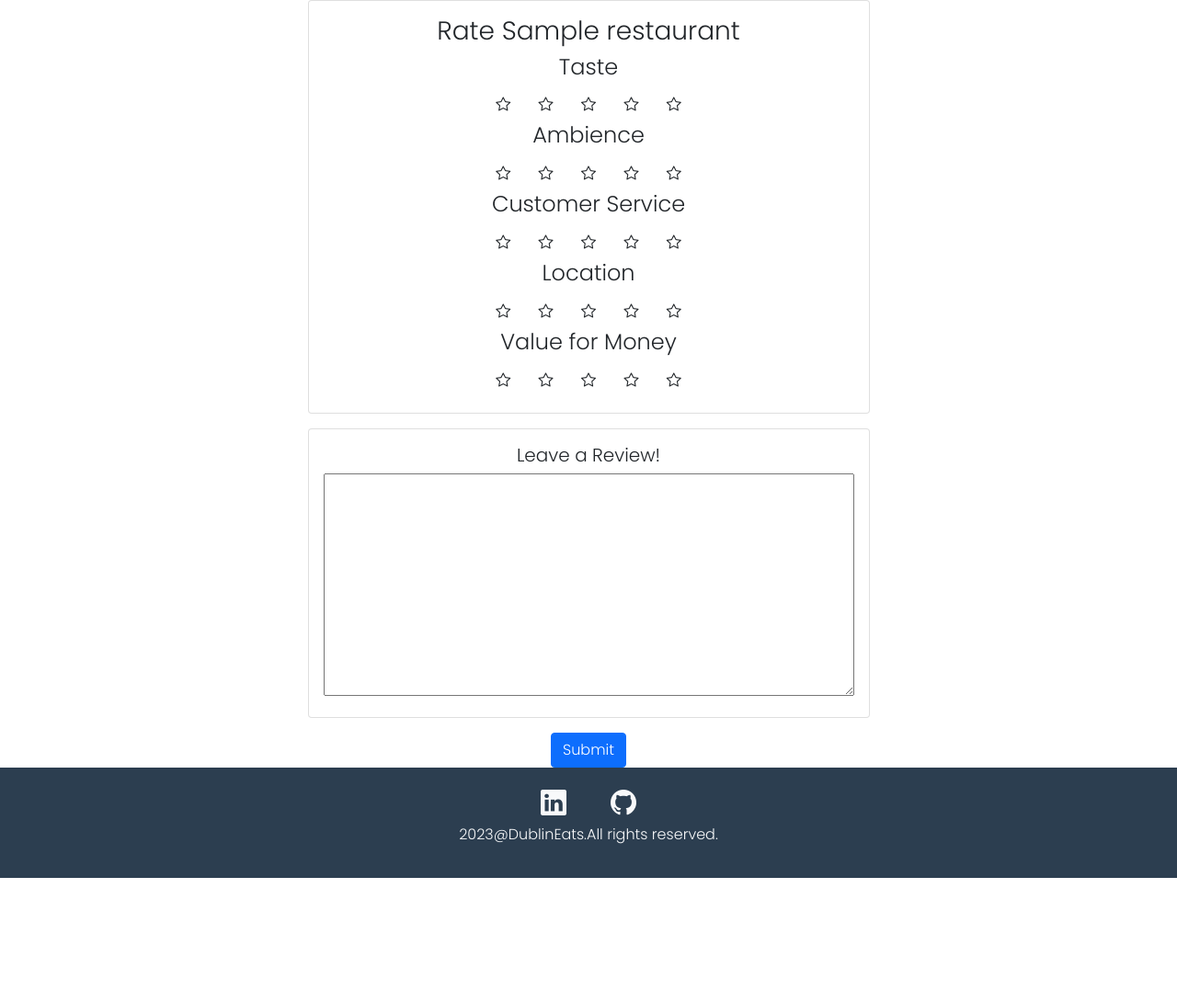
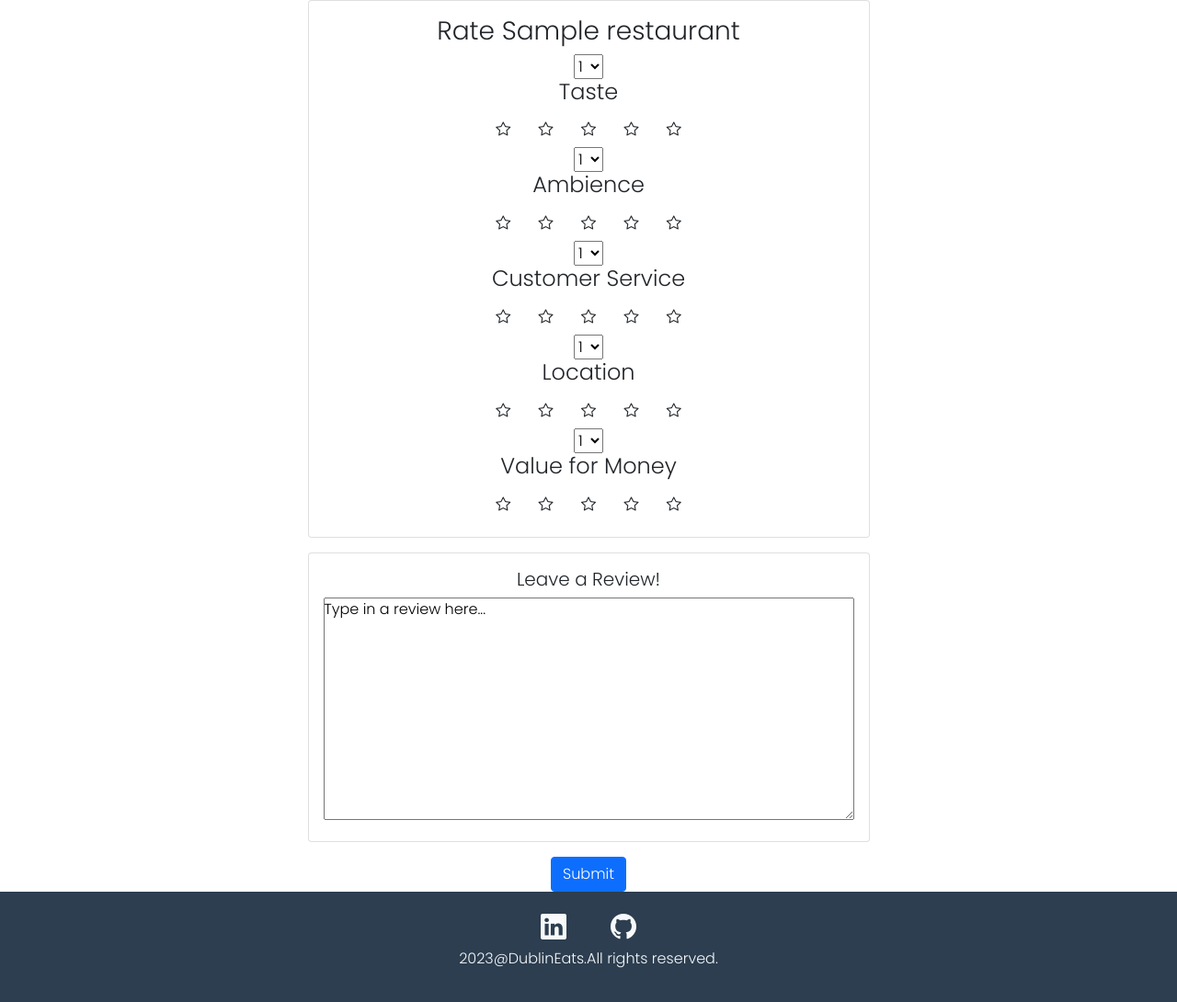
Before and after one commit to SooryaGeorge7/DublinEats, a Django app: page /review/review/1/ in a window 1280 px wide. Shown: the part 96-1186 px from the top of the page at 92% size. Before the commit the page ends 1051 px from the top, so only its background shows below. Run offline with Django 3.2, Linux system fonts and the light colour scheme; a user stored in the database is signed in; tables that the repository leaves empty hold one stand-in row (values such as "Sample post").

Commit message:
Updated review.views, deleted comment form

```diff
--- a/review/admin.py
+++ b/review/admin.py
@@ -1,6 +1,6 @@
 from django.contrib import admin
-from .models import Restaurant, Reviews, Comment
+from .models import Restaurant, Review
 
 admin.site.register(Restaurant)
-admin.site.register(Reviews)
-admin.site.register(Comment)
+admin.site.register(Review)
+# admin.site.register(Comment)
--- a/review/forms.py
+++ b/review/forms.py
@@ -1,13 +1,13 @@
 from django import forms
-from review.models import Reviews, Comment
+from review.models import Review
 
 
 class RatingForm(forms.ModelForm):
     class Meta:
-        model = Reviews
-        fields = ['taste', 'ambience', 'customer_service', 'value_for_money', 'location']
+        model = Review
+        fields = ['taste', 'ambience', 'customer_service', 'value_for_money', 'location', 'comment_text']
 
-class CommentForm(forms.ModelForm):
-    class Meta:
-        model = Comment
-        fields = ['comment_text']
+# class CommentForm(forms.ModelForm):
+#     class Meta:
+#         model = Comment
+#         fields = ['comment_text']
--- a/review/models.py
+++ b/review/models.py
@@ -13,7 +13,7 @@ class Restaurant(models.Model):
     def __str__(self):
         return self.name
 
-class Reviews(models.Model):
+class Review(models.Model):
     user = models.ForeignKey(User, on_delete=models.CASCADE)
     restaurant = models.ForeignKey(Restaurant, on_delete=models.CASCADE)
     created_on = models.DateTimeField(
@@ -33,15 +33,18 @@ class Reviews(models.Model):
     customer_service = models.IntegerField(choices=Rating, default=0)
     location = models.IntegerField(choices=Rating, default=0)
     value_for_money = models.IntegerField(choices=Rating, default=0)
+    comment_text = models.TextField(null=False,
+        blank=False,
+        default="Type in a review here...",)
 
     def __str__(self):
-        return f"{self.restaurant.name} - {self.user.username}'s "
+        return f"{self.user.username}'s review of {self.restaurant.name}"
 
-class Comment(models.Model):
-    restaurant = models.ForeignKey(Restaurant, on_delete=models.CASCADE)
-    user = models.ForeignKey(User, on_delete=models.CASCADE)
-    comment_text = models.TextField()
-    created_at = models.DateTimeField(auto_now_add=True)
+# class Comment(models.Model):
+#     restaurant = models.ForeignKey(Restaurant, on_delete=models.CASCADE)
+#     user = models.ForeignKey(User, on_delete=models.CASCADE)
+#     comment_text = models.TextField()
+#     created_at = models.DateTimeField(auto_now_add=True)
 
-    def __str__(self):
-        return f"{self.restaurant.name} - {self.user.username}'s Comment"
+#     def __str__(self):
+#         return f"{self.restaurant.name} - {self.user.username}'s Comment"
--- a/review/templates/review/review_page.html
+++ b/review/templates/review/review_page.html
@@ -2,7 +2,7 @@
 {% load static %}
 {% block content %}
 <section class="d-flex justify-content-center align-items-center">
-    <form method="POST" class="reviewform text-center">
+    <form method="POST" class="reviewform text-center" enctype="multipart/form-data">
         {% csrf_token %}
 
         <!-- Rating Form -->
@@ -11,7 +11,7 @@
                 <h3 class="card-title">Rate {{ restaurant.name }}</h3>
 
                 <!-- Taste Rating -->
-                <div class="rating taste">
+                <div class="rating taste">{{rating_form.taste}}
                     <!-- Taste Rating -->
                     <h4>Taste</h4>
                     <button type="button" class="btn"><i class="bi bi-star" id="first"></i></button>
@@ -20,7 +20,7 @@
                     <button type="button" class="btn"><i class="bi bi-star" id="fourth"></i></button>
                     <button type="button" class="btn"><i class="bi bi-star" id="fifth"></i></button>
                 </div>
-                <div class="rating ambience">
+                <div class="rating ambience">{{rating_form.ambience}}
                     <!-- Taste Rating -->
                     <h4>Ambience</h4>
                     <button type="button" class="btn"><i class="bi bi-star" id="first"></i></button>
@@ -29,7 +29,7 @@
                     <button type="button" class="btn"><i class="bi bi-star" id="fourth"></i></button>
                     <button type="button" class="btn"><i class="bi bi-star" id="fifth"></i></button>
                 </div>
-                <div class="rating customer_service">
+                <div class="rating customer_service">{{rating_form.customer_service}}
                     <!-- Taste Rating -->
                     <h4>Customer Service</h4>
                     <button type="button" class="btn"><i class="bi bi-star" id="first"></i></button>
@@ -38,7 +38,7 @@
                     <button type="button" class="btn"><i class="bi bi-star" id="fourth"></i></button>
                     <button type="button" class="btn"><i class="bi bi-star" id="fifth"></i></button>
                 </div>
-                <div class="rating location">
+                <div class="rating location">{{rating_form.location}}
                     <!-- Taste Rating -->
                     <h4>Location</h4>
                     <button type="button" class="btn"><i class="bi bi-star" id="first"></i></button>
@@ -47,7 +47,7 @@
                     <button type="button" class="btn"><i class="bi bi-star" id="fourth"></i></button>
                     <button type="button" class="btn"><i class="bi bi-star" id="fifth"></i></button>
                 </div>
-                <div class="rating value_for_money">
+                <div class="rating value_for_money">{{rating_form.value_for_money}}
                     <!-- Taste Rating -->
                     <h4>Value for Money</h4>
                     <button type="button" class="btn"><i class="bi bi-star" id="first"></i></button>
@@ -63,11 +63,8 @@
         <div class="card mb-3">
             <div class="card-body">
                 <h5 class="card-title">Leave a Review!</h5>
-
-                <!-- Comment -->
-                <div class="form-group">
-
-                    {{ comment_form.comment_text }}
+                 <div class="form-group">
+                    {{ rating_form.comment_text }}
                 </div>
             </div>
         </div>
--- a/review/views.py
+++ b/review/views.py
@@ -1,19 +1,56 @@
-from django.shortcuts import render, redirect
-from .forms import RatingForm, CommentForm
-from .models import Restaurant, Reviews, Comment
 
+from .forms import RatingForm
+from .models import Restaurant, Review
+from django.contrib.auth.models import User
+from users.models import Profile
+import os
+from django.shortcuts import render, get_object_or_404, redirect, reverse
+import requests
+from django.contrib.auth.decorators import login_required
+from django.contrib import messages
+
+@login_required()
 def review(request, restaurant_id):
     restaurant = Restaurant.objects.get(RestaurantId= restaurant_id)
-    ratings = Reviews.objects.filter(restaurant=restaurant)
-    comments = Comment.objects.filter(restaurant=restaurant)
-    rating_form = RatingForm()
-    comment_form = CommentForm()
+    ratings = Review.objects.filter(restaurant=restaurant)
+    # comments = Comment.objects.filter(restaurant=restaurant)
+    user = request.user
+    # # rating_form = RatingForm()
+    # # comment_form = CommentForm()
+
+
+    if request.method == "POST":
+        rating_form = RatingForm(request.POST)
+        # comment_form = CommentForm(request.POST)
+        if rating_form.is_valid() :
+            restaurant_rating = rating_form.save(commit=False)
+            # restaurant_comment = comment_form.save(commit=False)
+            restaurant_rating.restaurant = restaurant
+            # restaurant_comment.restaurant = restaurant
+            restaurant_rating.user = user
+            # restaurant_comment.user = user
+            restaurant_rating.save()
+            # restaurant_comment.save()
+            messages.success(
+                request, f"{user.username} you have reviewed {restaurant}"
+            )
+            return redirect("dublineats-home")
+        else:
+            # error_message = rating_form.errors.as_text()
+            # messages.error(request, f"Error: {error_message}")
+            messages.error(
+                request,
+                "something went wrong.",
+            )
+    else:
+        rating_form = RatingForm()
+        # comment_form = CommentForm()
 
     context = {
         'restaurant': restaurant,
         'ratings': ratings,
-        'comments': comments,
+        # 'comments': comments,
         'rating_form': rating_form,
-        'comment_form': comment_form
+        # 'comment_form': comment_form,
     }
     return render(request, 'review/review_page.html', context)
```
Also changed, not shown: review/migrations/0004_rename_reviews_review.py (added), review/migrations/0005_auto_20230709_2221.py (added).
